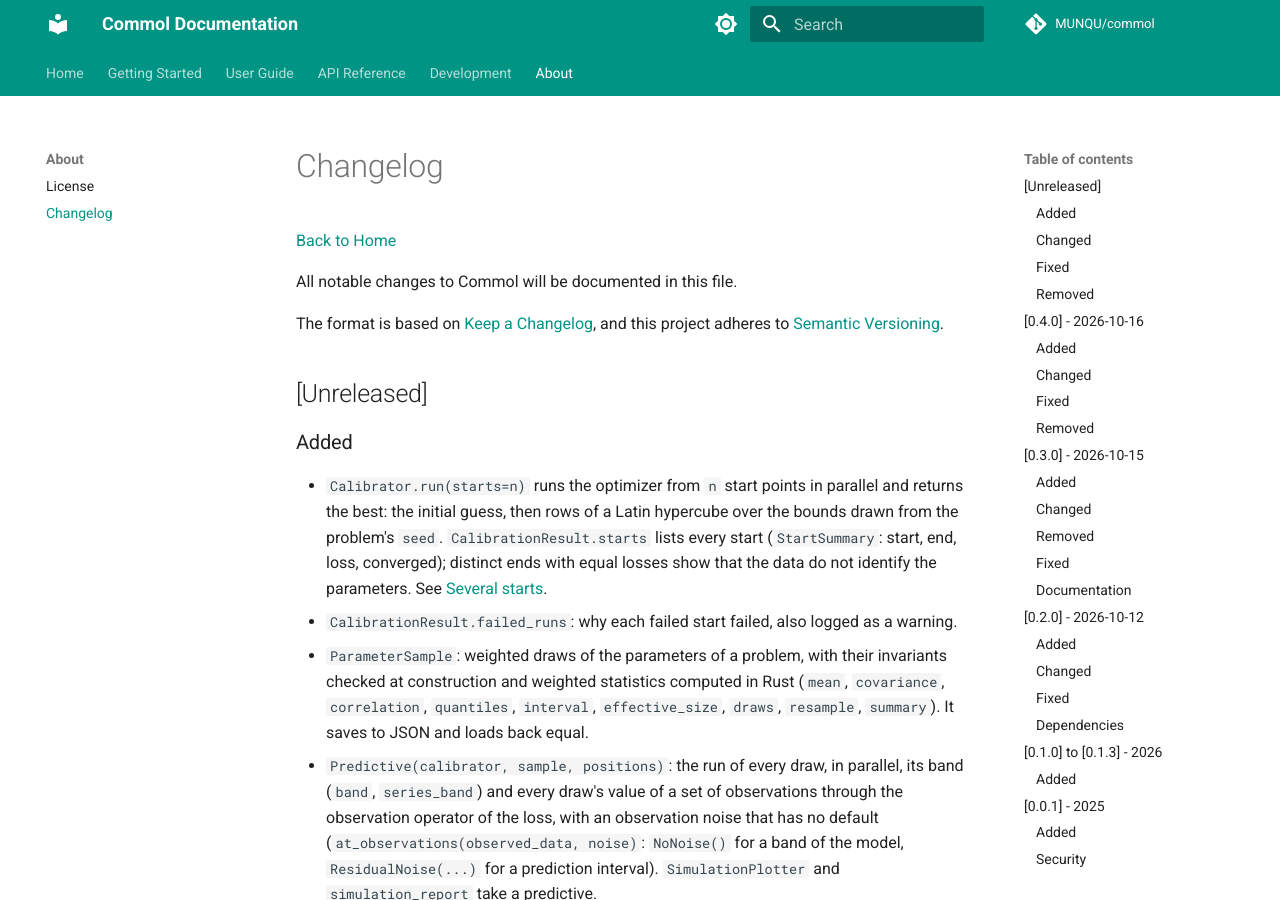
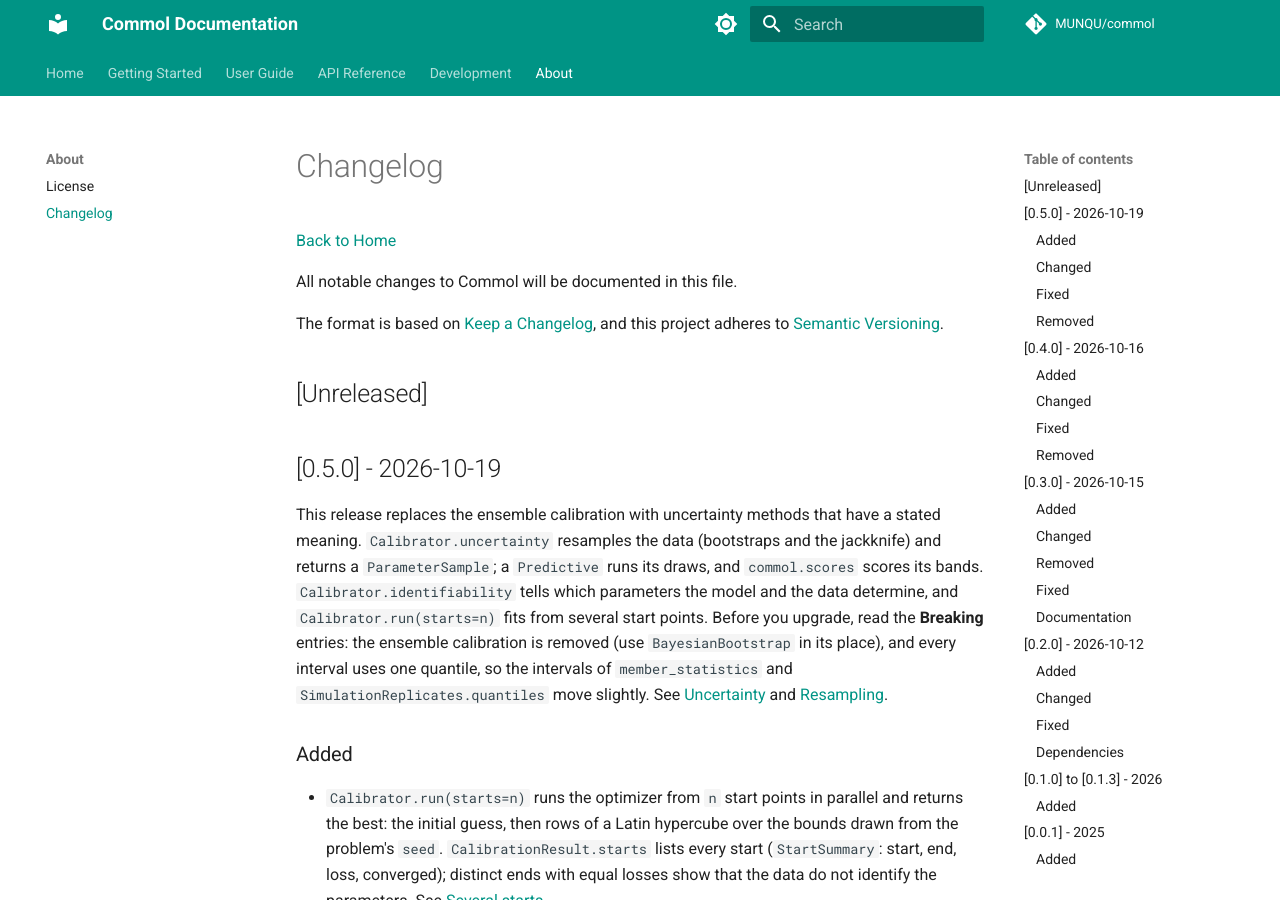
Before and after one commit to MUNQU/commol, an MkDocs documentation site: the page built from docs/about/changelog.md, in a window 1280 px wide and 900 px high. Built offline with MkDocs 1.6.1 and Material for MkDocs 9.7.7, drawn with Linux system fonts in a browser that asks for light colours; comment, search, counter and statistics services are not loaded; the version menu is left out; some of the changed text lies outside the part shown.

Commit message:
docs(changelog): release 0.5.0

```diff
--- a/docs/about/changelog.md
+++ b/docs/about/changelog.md
@@ -8,6 +8,20 @@ The format is based on [Keep a Changelog](https://keepachangelog.com/en/1.0.0/),
 and this project adheres to [Semantic Versioning](https://semver.org/spec/v2.0.0.html).
 
 ## [Unreleased]
+
+## [0.5.0] - 2026-10-19
+
+This release replaces the ensemble calibration with uncertainty methods that
+have a stated meaning. `Calibrator.uncertainty` resamples the data (bootstraps
+and the jackknife) and returns a `ParameterSample`; a `Predictive` runs its
+draws, and `commol.scores` scores its bands. `Calibrator.identifiability` tells
+which parameters the model and the data determine, and `Calibrator.run(starts=n)`
+fits from several start points. Before you upgrade, read the **Breaking**
+entries: the ensemble calibration is removed (use `BayesianBootstrap` in its
+place), and every interval uses one quantile, so the intervals of
+`member_statistics` and `SimulationReplicates.quantiles` move slightly. See
+[Uncertainty](../guide/uncertainty/index.md) and
+[Resampling](../guide/uncertainty/resampling.md).
 
 ### Added
 
@@ -816,6 +830,7 @@ the details of these versions.
 ## Version History
 
 - **Unreleased** - Current development version
+- **0.5.0** - Uncertainty by resampling the data, identifiability of parameters and the removal of the ensemble calibration
 - **0.4.0** - One process under several structures and engines, stochastic engines and model descriptions
 - **0.3.0** - ODE engine, positions on the axis and one interface for every model kind
 - **0.2.0** - Per-compartment initial conditions and engine-planned transitions
```
